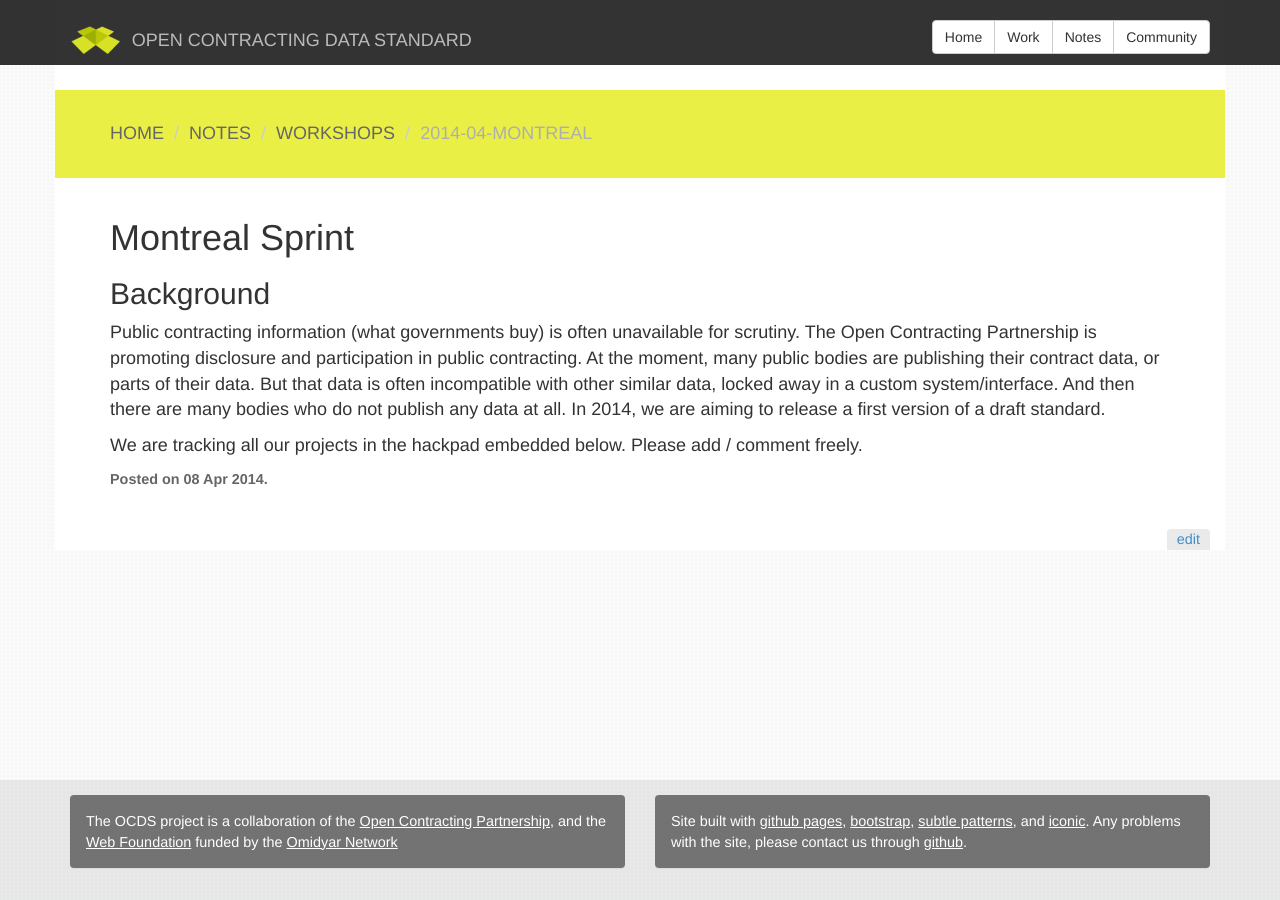
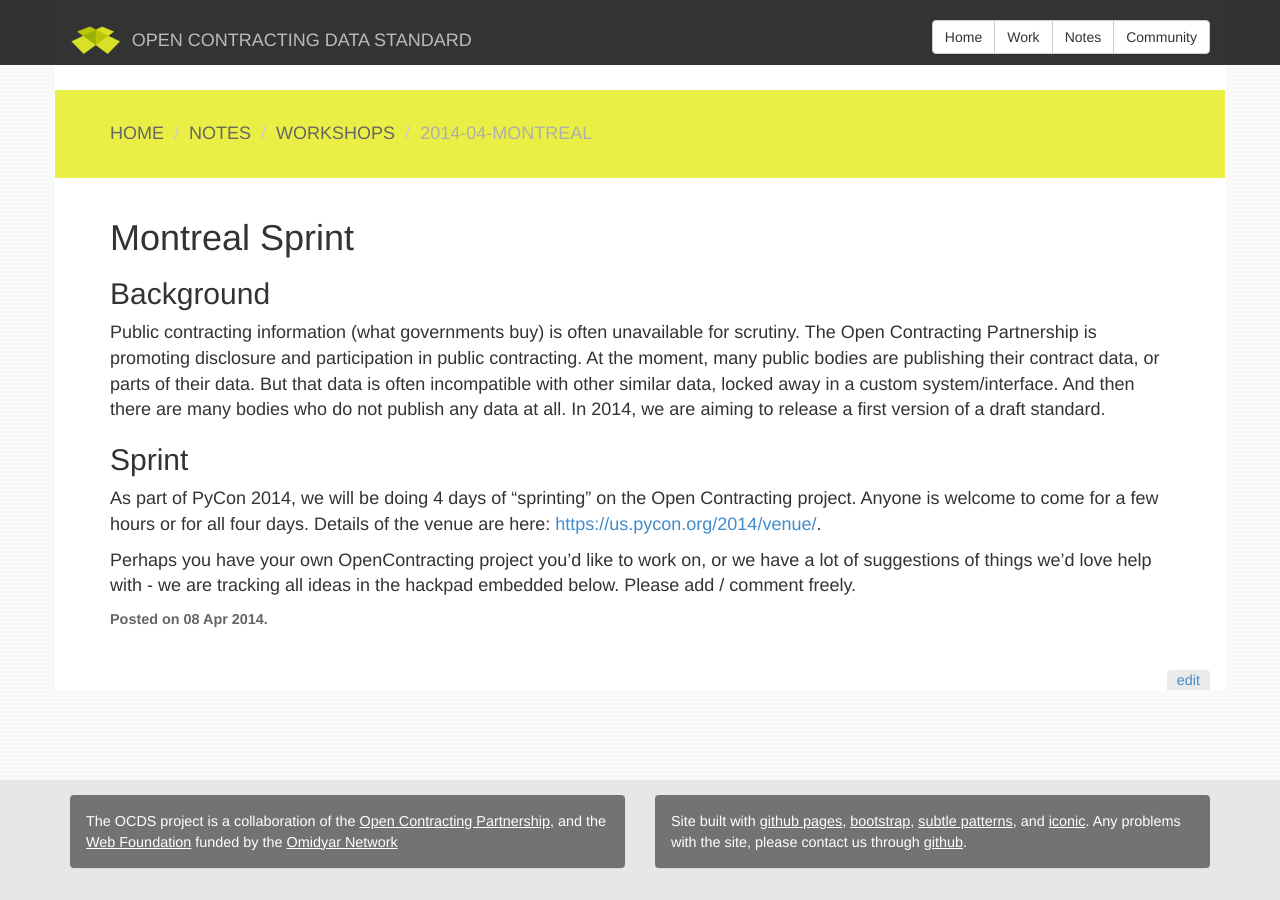
Before and after one commit to open-contracting/open-contracting.github.io, a Jekyll site: the page built from pages/notes/workshops/2014-04-Montreal/index.md, in a window 1280 px wide. Built offline with Jekyll 4.4.1, drawn with Linux system fonts in a browser that asks for light colours; nearby versions of some CDN libraries; Markdown is read by kramdown in place of the engine named in the settings.

Commit message:
Update index.md

```diff
--- a/pages/notes/workshops/2014-04-Montreal/index.md
+++ b/pages/notes/workshops/2014-04-Montreal/index.md
@@ -6,6 +6,9 @@ date: 08/04/2014
 ## Background
 Public contracting information (what governments buy) is often unavailable for scrutiny. The Open Contracting Partnership is promoting disclosure and participation in public contracting. At the moment, many public bodies are publishing their contract data, or parts of their data. But that data is often incompatible with other similar data, locked away in a custom system/interface. And then there are many bodies who do not publish any data at all. In 2014, we are aiming to release a first version of a draft standard.
 
-We are tracking all our projects in the hackpad embedded below. Please add / comment freely.
+## Sprint
+As part of PyCon 2014, we will be doing 4 days of "sprinting" on the Open Contracting project. Anyone is welcome to come for a few hours or for all four days. Details of the venue are here: [https://us.pycon.org/2014/venue/](https://us.pycon.org/2014/venue/).
+
+Perhaps you have your own OpenContracting project you'd like to work on, or we have a lot of suggestions of things we'd love help with - we are tracking all ideas in the hackpad embedded below. Please add / comment freely.
 
 <script src="https://opencontractingdata.hackpad.com/wpJvs8HRVED.js"></script><noscript><div>View <a href="https://opencontractingdata.hackpad.com/wpJvs8HRVED">OpenContracting - PyCon 2014 Sprint</a> on Hackpad.</div></noscript>
```
